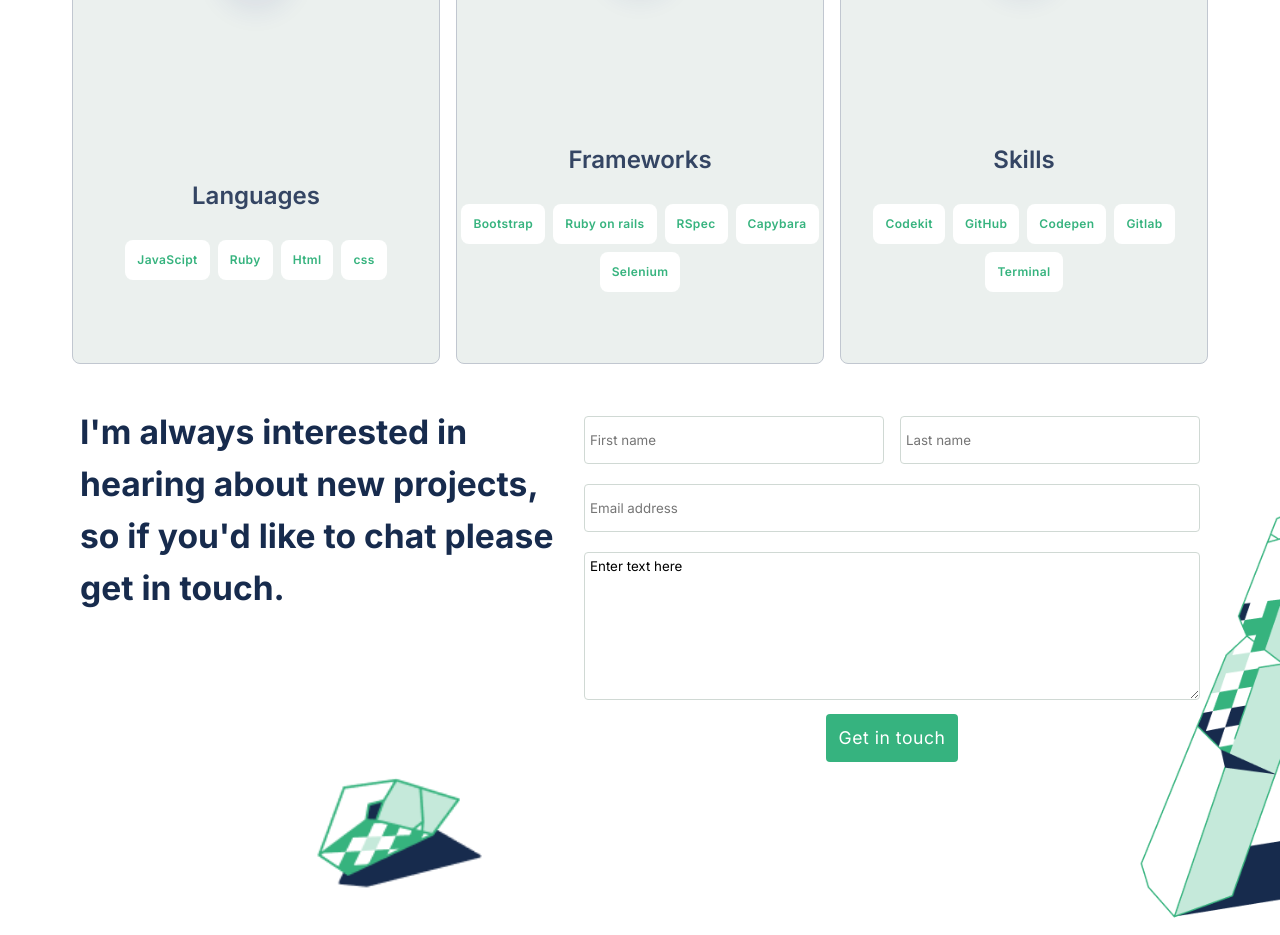
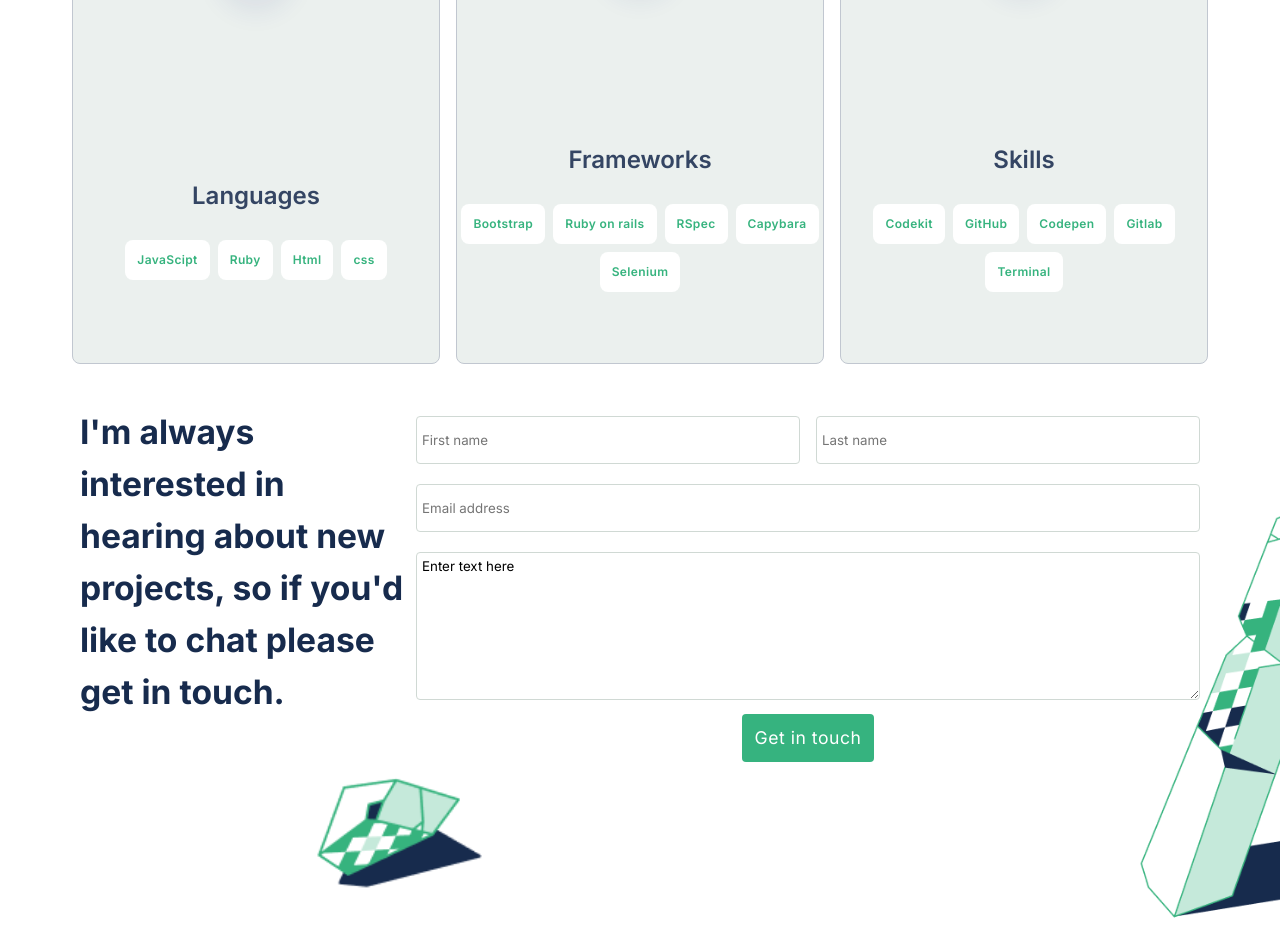
Before and after one commit to maenkhraisha/Portfolio, a website: page index.html in a window 1280 px wide. Shown: the part 2917-3852 px from the top of the page. Drawn offline with Linux system fonts and the light colour scheme.

Commit message:
change width of contact form to 70%

```diff
--- a/style.css
+++ b/style.css
@@ -517,14 +517,14 @@ textarea {
   }
 
   .contact-form-title {
-    width: 45%;
+    width: 30%;
     text-align: left;
     margin: 0;
     padding-right: 0.5rem;
   }
 
   .contact-form-desc {
-    width: 55%;
+    width: 70%;
     text-align: left;
   }
 
```
